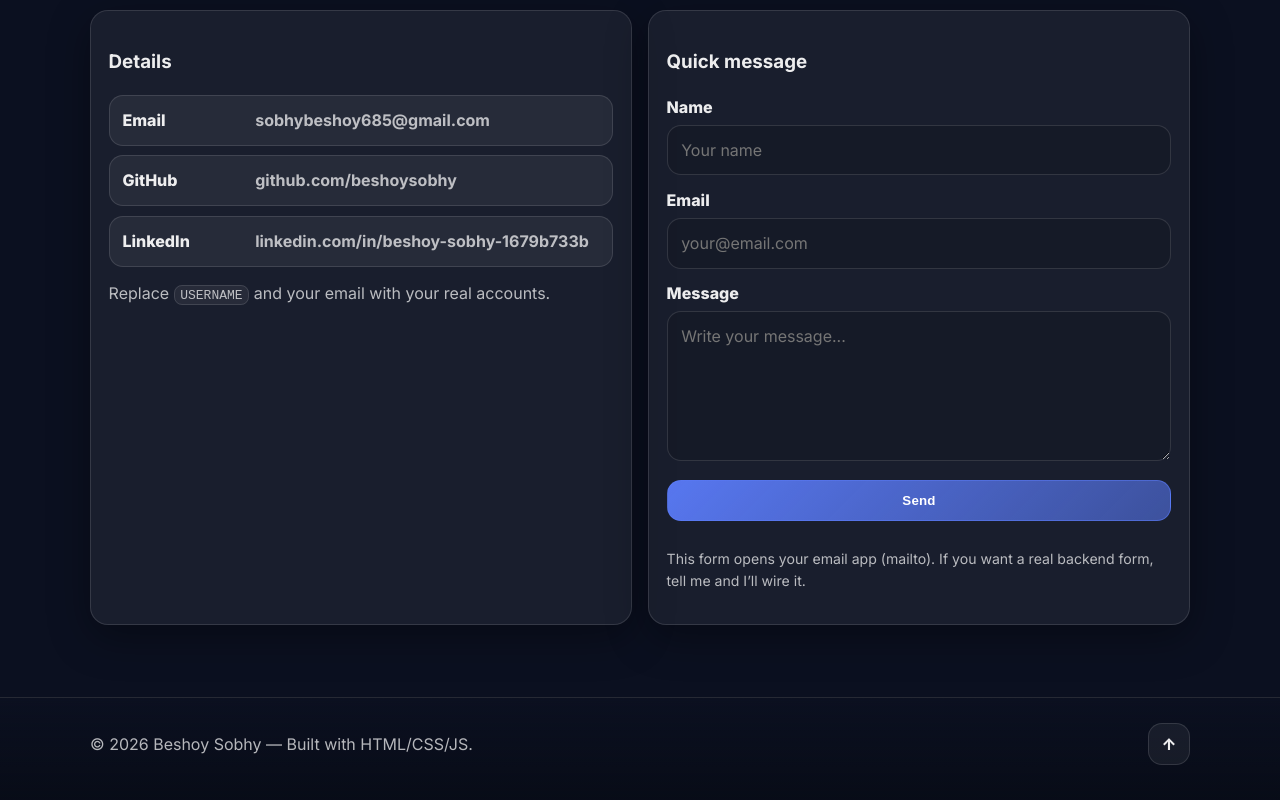
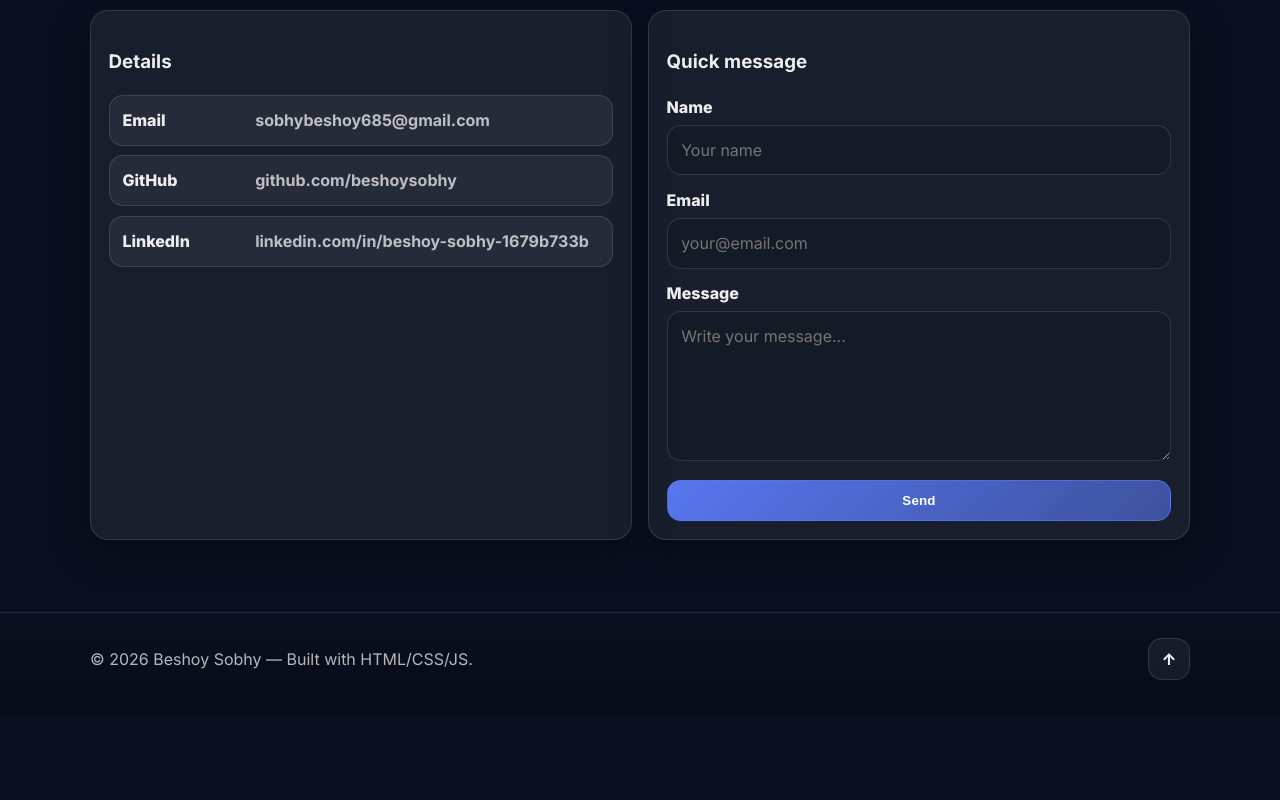
Before and after one commit to beshoysobhy/portfolio, a plain HTML site: page index.html in a window 1280 px wide. Shown: the part 3726-4526 px from the top of the page. After the commit the page ends 4442 px from the top, so only its background shows below. Drawn offline with Linux system fonts and the light colour scheme.

Commit message:
Remove notes and instructions from index.html

```diff
--- a/index.html
+++ b/index.html
@@ -423,10 +423,6 @@
                 <span class="contact-v">linkedin.com/in/beshoy-sobhy-1679b733b</span>
               </a>
             </div>
-
-            <div class="small-note muted">
-              Replace <code>USERNAME</code> and your email with your real accounts.
-            </div>
           </div>
 
           <div class="card">
@@ -445,9 +441,6 @@
                 <textarea name="message" rows="5" placeholder="Write your message..." required></textarea>
               </label>
               <button class="btn btn-primary" type="submit">Send</button>
-              <p class="muted tiny">
-                This form opens your email app (mailto). If you want a real backend form, tell me and I’ll wire it.
-              </p>
             </form>
           </div>
         </div>
```
